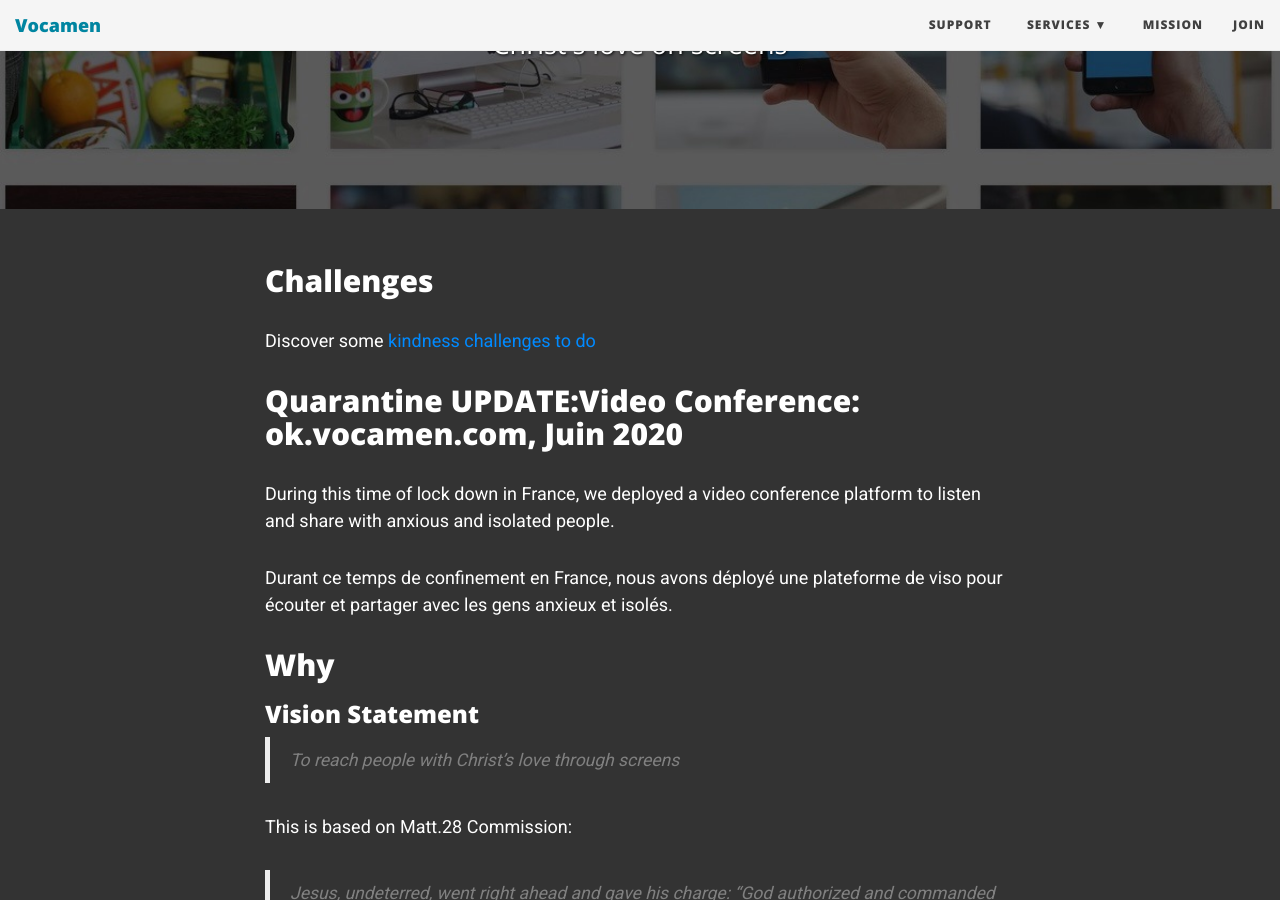
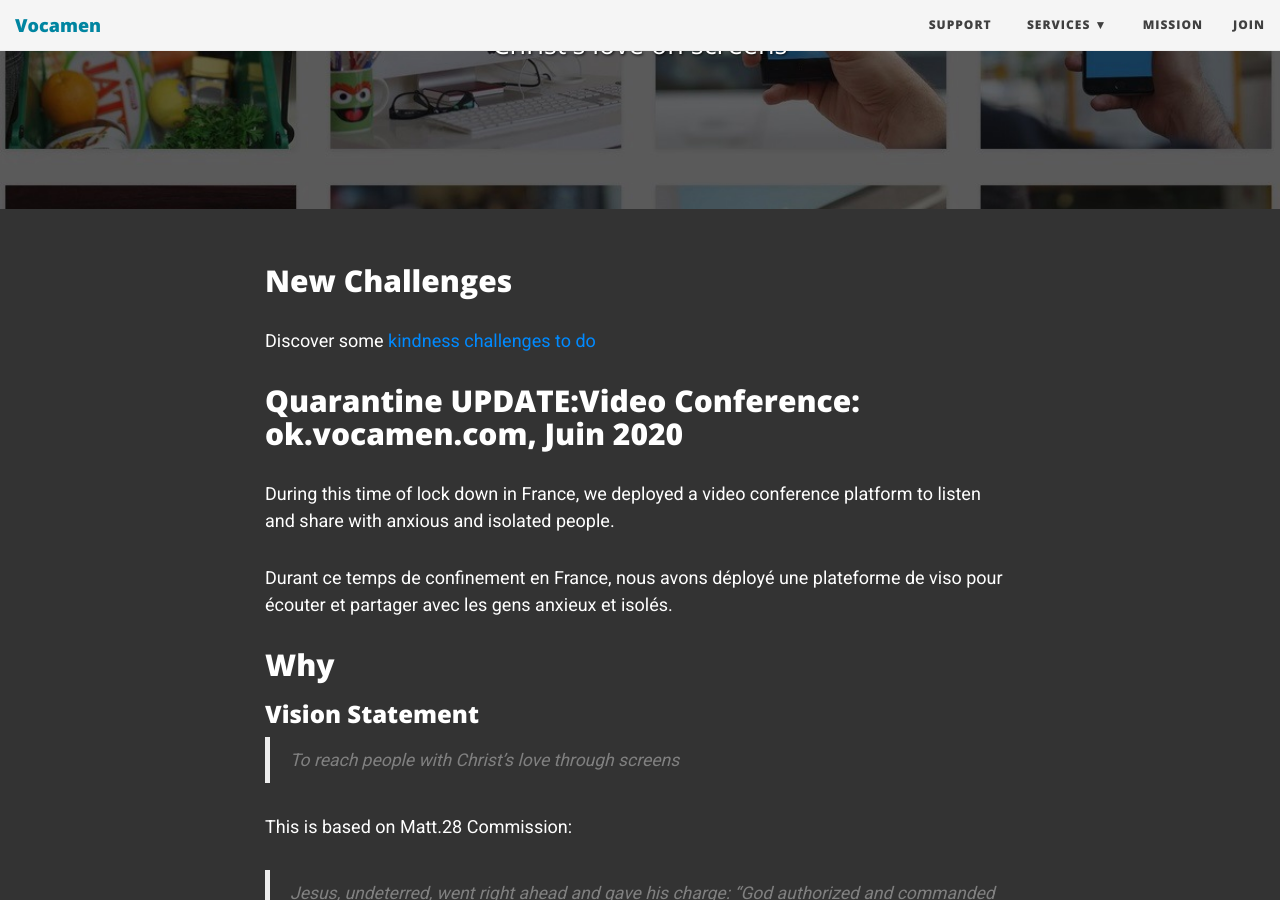
Before and after one commit to vocamen/vocamen.github.io, a Jekyll site: the page built from index.md, in a window 1280 px wide and 900 px high, scrolled down 334 px. Built offline with Jekyll 4.4.1, drawn with Linux system fonts in a browser that asks for light colours; nearby versions of some CDN libraries.

Commit message:
Update indexcontent.md

```diff
--- a/_includes/indexcontent.md
+++ b/_includes/indexcontent.md
@@ -1,4 +1,4 @@
-## Challenges
+## New Challenges
 Discover some [kindness challenges to do](#Challenges)
 
 ## Quarantine UPDATE:Video Conference: ok.vocamen.com, Juin 2020
```
